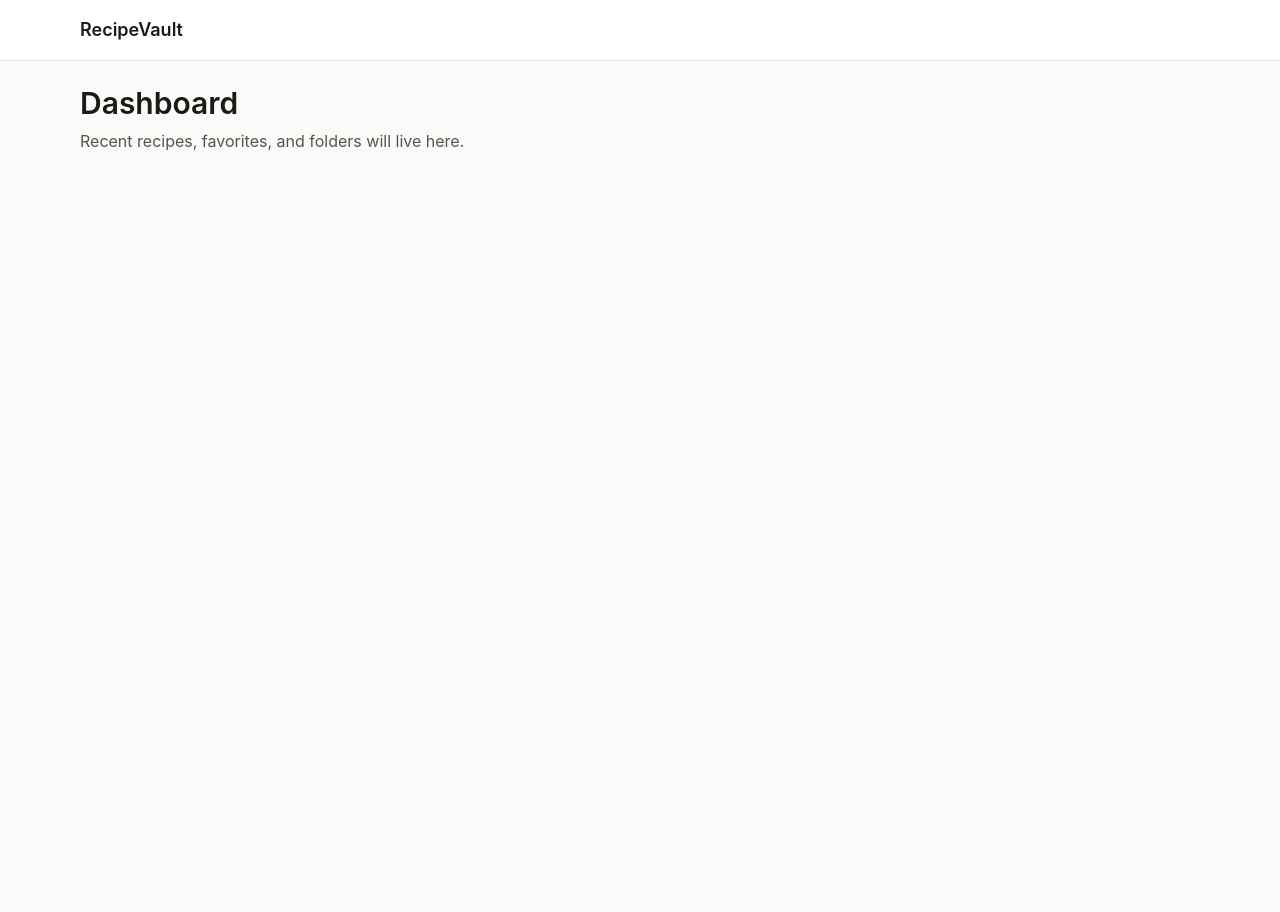
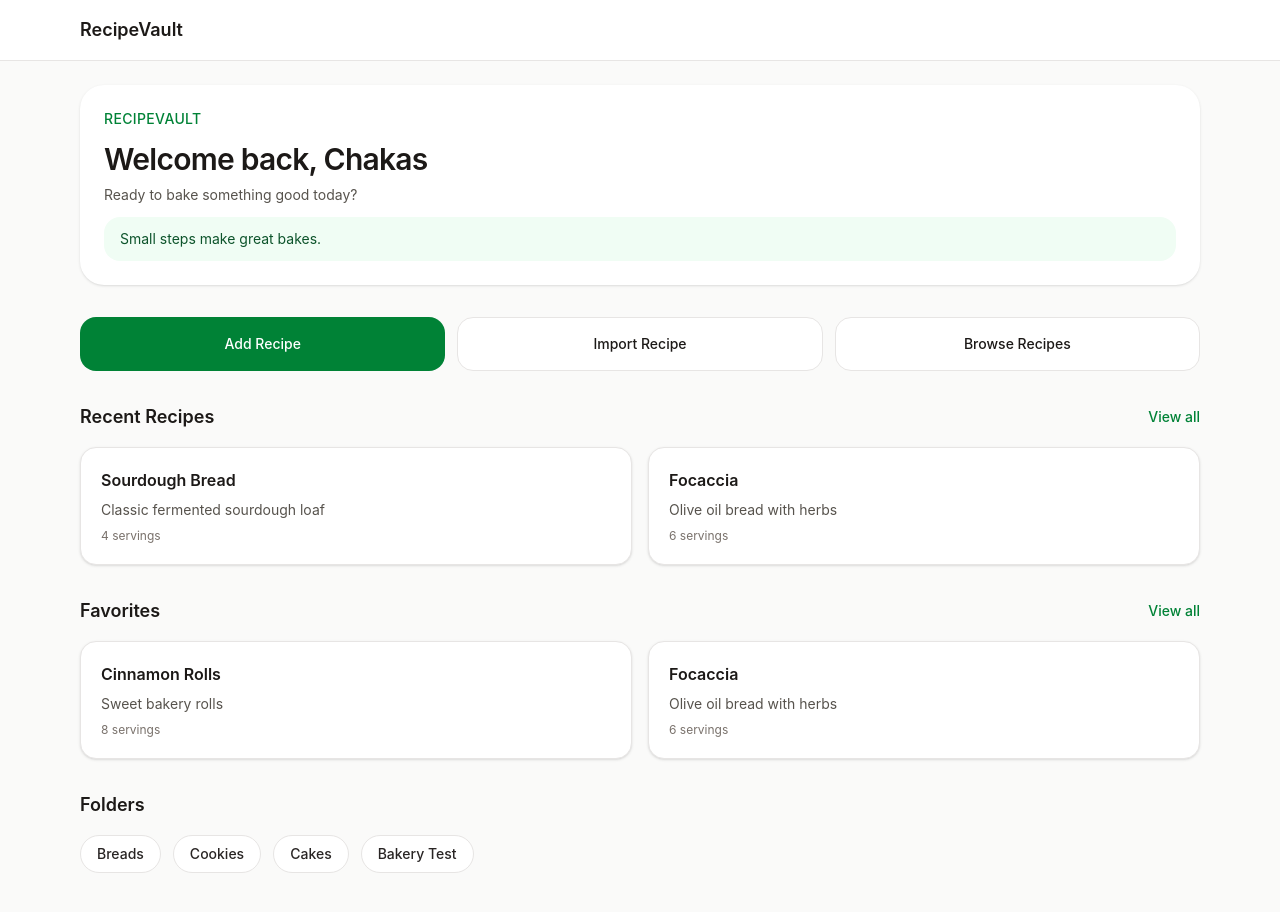
Before and after one commit to cedricdzameshie/recipevault, a React (Vite) app in the folder client/: page /dashboard in a window 1280 px wide. Shown: the top 912 px of the page. Before the commit the page ends 800 px from the top, so only its background shows below. Built offline with nearby package versions, Linux system fonts and the light colour scheme.

Commit message:
Build RecipeVault dashboard with welcome section, quotes, quick actions, recipe previews, and folders

```diff
--- /dev/null
+++ b/client/src/components/dashboard/DashboardFolders.jsx
@@ -0,0 +1,15 @@
+export default function DashboardFolders({ folders = [] }) {
+  return (
+    <div className="flex flex-wrap gap-3">
+      {folders.map((folder) => (
+        <button
+          key={folder.id}
+          type="button"
+          className="rounded-full border border-stone-200 bg-white px-4 py-2 text-sm font-medium text-stone-800 transition hover:bg-stone-100"
+        >
+          {folder.name}
+        </button>
+      ))}
+    </div>
+  );
+}
--- /dev/null
+++ b/client/src/components/dashboard/DashboardQuickActions.jsx
@@ -0,0 +1,28 @@
+import { Link } from "react-router-dom";
+
+export default function DashboardQuickActions() {
+  return (
+    <section className="grid gap-3 sm:grid-cols-3">
+      <Link
+        to="/recipes/new"
+        className="inline-flex items-center justify-center rounded-2xl bg-green-700 px-4 py-4 text-sm font-medium text-white transition hover:bg-green-800"
+      >
+        Add Recipe
+      </Link>
+
+      <button
+        type="button"
+        className="inline-flex items-center justify-center rounded-2xl border border-stone-200 bg-white px-4 py-4 text-sm font-medium text-stone-900 transition hover:bg-stone-100"
+      >
+        Import Recipe
+      </button>
+
+      <Link
+        to="/recipes"
+        className="inline-flex items-center justify-center rounded-2xl border border-stone-200 bg-white px-4 py-4 text-sm font-medium text-stone-900 transition hover:bg-stone-100"
+      >
+        Browse Recipes
+      </Link>
+    </section>
+  );
+}
--- /dev/null
+++ b/client/src/components/dashboard/DashboardRecipePreview.jsx
@@ -0,0 +1,34 @@
+import { Link } from "react-router-dom";
+import Card from "../common/Card";
+
+export default function DashboardRecipePreview({ recipes = [] }) {
+  if (!recipes.length) {
+    return (
+      <Card>
+        <p className="text-sm text-stone-600">No recipes to show yet.</p>
+      </Card>
+    );
+  }
+
+  return (
+    <div className="grid gap-4 sm:grid-cols-2">
+      {recipes.map((recipe) => (
+        <Link key={recipe.id} to={`/recipes/${recipe.id}`} className="block">
+          <Card>
+            <div className="space-y-2">
+              <h3 className="text-base font-semibold text-stone-900">
+                {recipe.title}
+              </h3>
+              <p className="text-sm text-stone-600">
+                {recipe.description}
+              </p>
+              <p className="text-xs text-stone-500">
+                {recipe.servings} servings
+              </p>
+            </div>
+          </Card>
+        </Link>
+      ))}
+    </div>
+  );
+}
--- /dev/null
+++ b/client/src/components/dashboard/DashboardSection.jsx
@@ -0,0 +1,26 @@
+export default function DashboardSection({
+  title,
+  actionText,
+  onAction,
+  children,
+}) {
+  return (
+    <section className="space-y-4">
+      <div className="flex items-center justify-between gap-3">
+        <h2 className="text-lg font-semibold text-stone-900">{title}</h2>
+
+        {actionText ? (
+          <button
+            type="button"
+            onClick={onAction}
+            className="text-sm font-medium text-green-700 transition hover:text-green-800"
+          >
+            {actionText}
+          </button>
+        ) : null}
+      </div>
+
+      {children}
+    </section>
+  );
+}
--- /dev/null
+++ b/client/src/components/dashboard/DashboardWelcome.jsx
@@ -0,0 +1,38 @@
+const quotes = [
+  "Small steps make great bakes.",
+  "Good things rise with time.",
+  "Every recipe gets better with practice.",
+  "Bake with patience.",
+];
+
+function getQuoteOfTheDay() {
+  const dayIndex = new Date().getDate() % quotes.length;
+  return quotes[dayIndex];
+}
+
+export default function DashboardWelcome() {
+  const quote = getQuoteOfTheDay();
+
+  return (
+    <section className="rounded-3xl bg-white p-6 shadow-sm">
+      <div className="space-y-3">
+        <p className="text-sm font-medium uppercase tracking-wide text-green-700">
+          RecipeVault
+        </p>
+
+        <div>
+          <h1 className="text-3xl font-semibold tracking-tight text-stone-900">
+            Welcome back, Chakas
+          </h1>
+          <p className="mt-2 text-sm text-stone-600">
+            Ready to bake something good today?
+          </p>
+        </div>
+
+        <div className="rounded-2xl bg-green-50 px-4 py-3">
+          <p className="text-sm text-green-900">{quote}</p>
+        </div>
+      </div>
+    </section>
+  );
+}
--- a/client/src/pages/DashboardPage.jsx
+++ b/client/src/pages/DashboardPage.jsx
@@ -1,10 +1,64 @@
+import DashboardWelcome from "../components/dashboard/DashboardWelcome";
+import DashboardQuickActions from "../components/dashboard/DashboardQuickActions";
+import DashboardSection from "../components/dashboard/DashboardSection";
+import DashboardRecipePreview from "../components/dashboard/DashboardRecipePreview";
+import DashboardFolders from "../components/dashboard/DashboardFolders";
+
 export default function DashboardPage() {
+  const recentRecipes = [
+    {
+      id: 1,
+      title: "Sourdough Bread",
+      description: "Classic fermented sourdough loaf",
+      servings: 4,
+    },
+    {
+      id: 2,
+      title: "Focaccia",
+      description: "Olive oil bread with herbs",
+      servings: 6,
+    },
+  ];
+
+  const favoriteRecipes = [
+    {
+      id: 3,
+      title: "Cinnamon Rolls",
+      description: "Sweet bakery rolls",
+      servings: 8,
+    },
+    {
+      id: 2,
+      title: "Focaccia",
+      description: "Olive oil bread with herbs",
+      servings: 6,
+    },
+  ];
+
+  const folders = [
+    { id: 1, name: "Breads" },
+    { id: 2, name: "Cookies" },
+    { id: 3, name: "Cakes" },
+    { id: 4, name: "Bakery Test" },
+  ];
+
   return (
-    <section>
-      <h1 className="text-3xl font-semibold">Dashboard</h1>
-      <p className="mt-2 text-stone-600">
-        Recent recipes, favorites, and folders will live here.
-      </p>
+    <section className="space-y-8">
+      <DashboardWelcome />
+
+      <DashboardQuickActions />
+
+      <DashboardSection title="Recent Recipes" actionText="View all">
+        <DashboardRecipePreview recipes={recentRecipes} />
+      </DashboardSection>
+
+      <DashboardSection title="Favorites" actionText="View all">
+        <DashboardRecipePreview recipes={favoriteRecipes} />
+      </DashboardSection>
+
+      <DashboardSection title="Folders">
+        <DashboardFolders folders={folders} />
+      </DashboardSection>
     </section>
   );
 }
```
